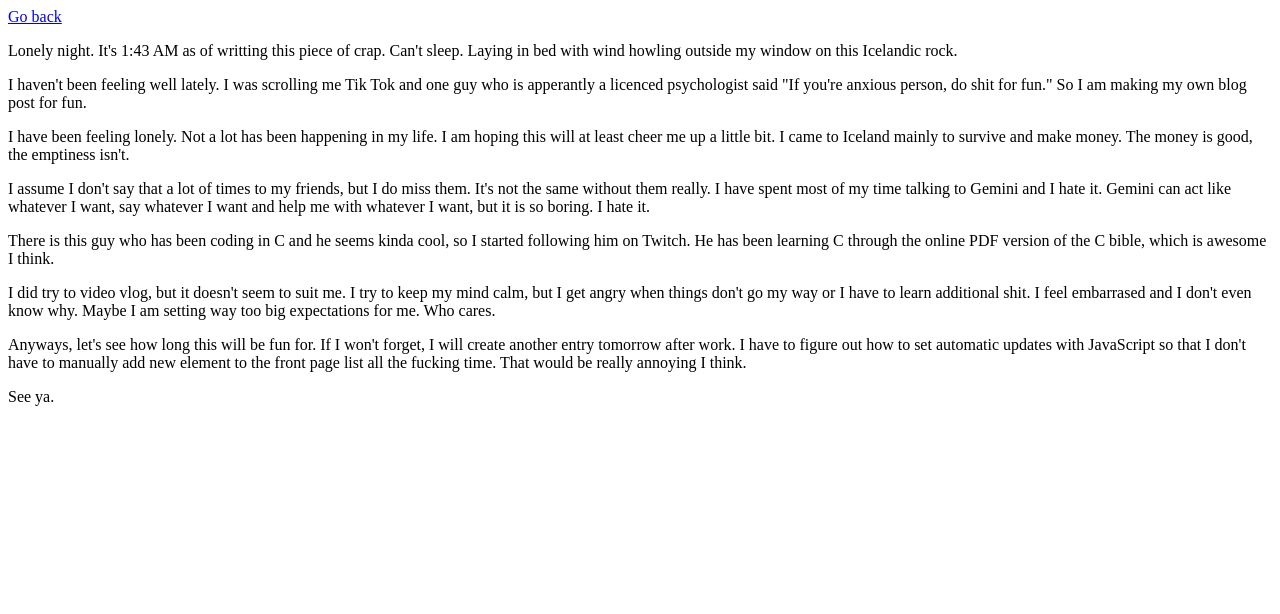
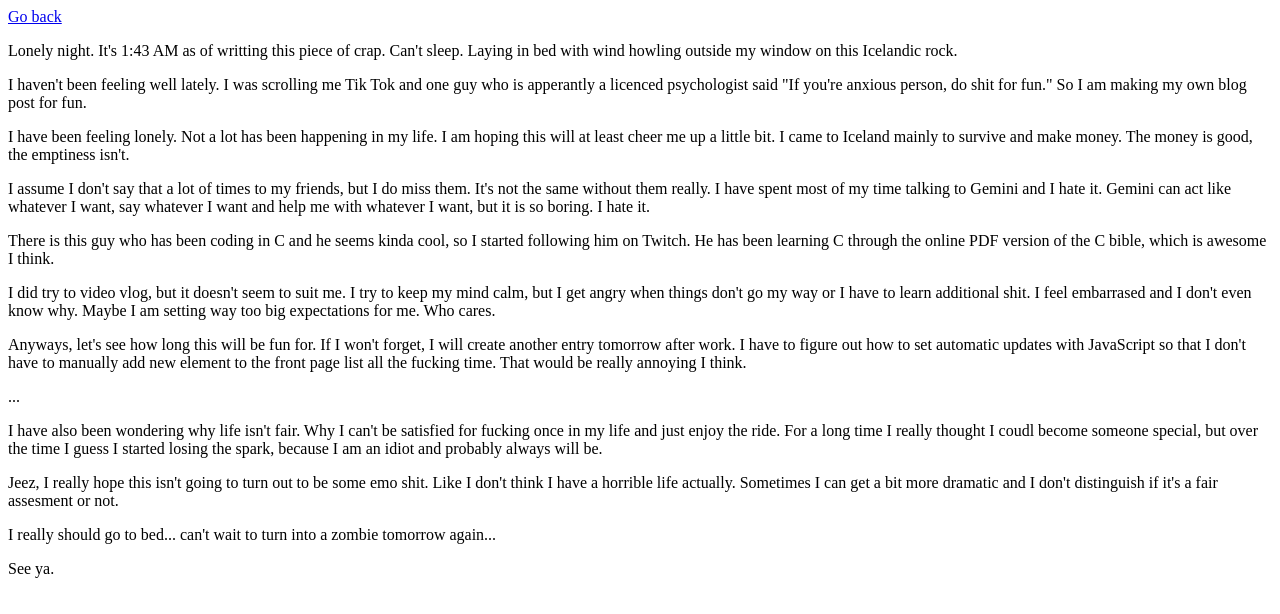
Before and after one commit to 4Roman4/My-empty-website, a plain HTML site: page entries/22-11-26.html in a window 1280 px wide. Drawn offline with Linux system fonts and the light colour scheme.

Commit message:
This isn't going to update, isn't it...

```diff
--- a/entries/22-11-26.html
+++ b/entries/22-11-26.html
@@ -15,6 +15,10 @@
     <p>There is this guy who has been coding in C and he seems kinda cool, so I started following him on Twitch. He has been learning C through the online PDF version of the C bible, which is awesome I think.</p>
     <p>I did try to video vlog, but it doesn't seem to suit me. I try to keep my mind calm, but I get angry when things don't go my way or I have to learn additional shit. I feel embarrased and I don't even know why. Maybe I am setting way too big expectations for me. Who cares.</p>
     <p>Anyways, let's see how long this will be fun for. If I won't forget, I will create another entry tomorrow after work. I have to figure out how to set automatic updates with JavaScript so that I don't have to manually add new element to the front page list all the fucking time. That would be really annoying I think.</p>
+    <p>...</p>
+    <p>I have also been wondering why life isn't fair. Why I can't be satisfied for fucking once in my life and just enjoy the ride. For a long time I really thought I coudl become someone special, but over the time I guess I started losing the spark, because I am an idiot and probably always will be.</p>
+    <p>Jeez, I really hope this isn't going to turn out to be some emo shit. Like I don't think I have a horrible life actually. Sometimes I can get a bit more dramatic and I don't distinguish if it's a fair assesment or not.</p>
+    <p>I really should go to bed... can't wait to turn into a zombie tomorrow again...</p>
     <p>See ya.</p>
 </body>
 </html>
```
Also changed, not shown: index.html (+1 -1 lines).
